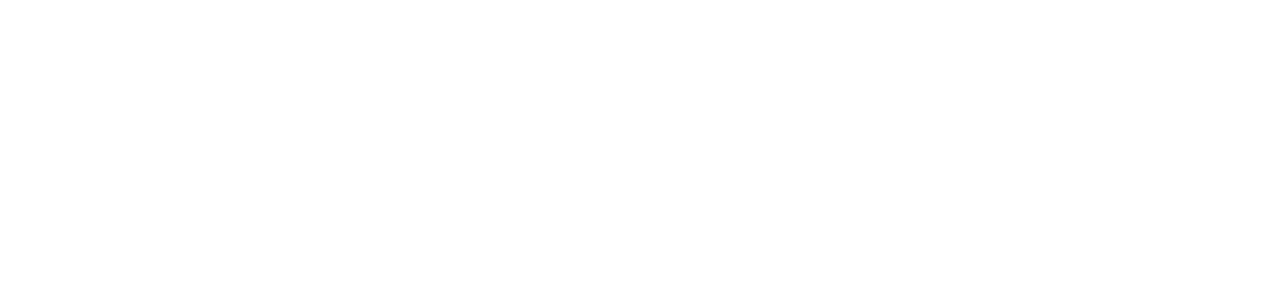
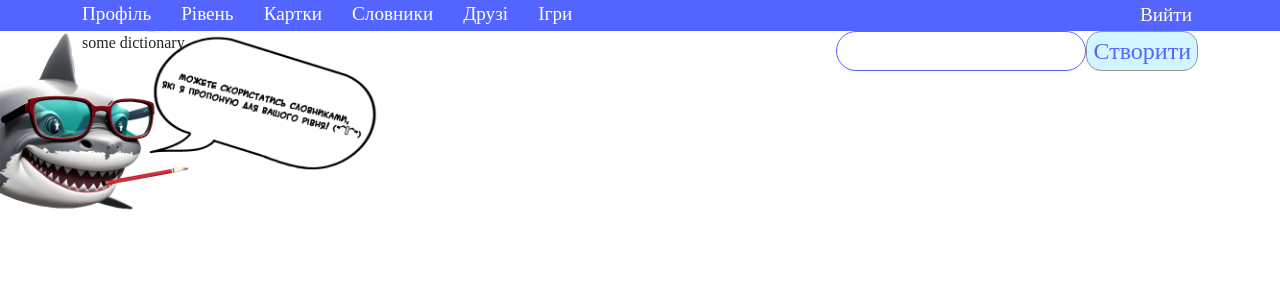
Before and after one commit to w-nikitich/Langoshark, a React (Create React App) app in the folder client/: page /dictionaries in a window 1280 px wide. Before the commit this address had no page. Shown: the top 300 px of the page. Built offline with nearby package versions, Linux system fonts and the light colour scheme; a web font is replaced by a local one.

Commit message:
navigate to dictionries page + overflow dictionary name fix

```diff
--- a/client/src/App.js
+++ b/client/src/App.js
@@ -9,6 +9,7 @@
 import ObserverWithRouterRegistration from "./components/Registration";
 import Profile from "./components/Profile";
 import Authorization from "./components/Authorization";
+import Dictionaries from "./pages/Dictionaries";
 
 function App() {
   return (
@@ -17,6 +18,7 @@
           <Route path="/" element={<Home/>}/>
           <Route path="/registration" element={<ObserverWithRouterRegistration/>}/>
           <Route path="/profile" element={<Profile/>}/>
+          <Route path="/dictionaries" element={<Dictionaries/>}/>
         </Routes>
       </BrowserRouter>
 
--- a/client/src/components/Menu.js
+++ b/client/src/components/Menu.js
@@ -1,12 +1,24 @@
 import React from 'react';
+import { useNavigate } from 'react-router-dom';
 
 function Menu() {
+    const navigate = useNavigate();
+
+    function toDictionaries() {
+        navigate('/dictionaries');
+    }
+
+    function toProfile() {
+        navigate('/profile');
+    }
+
     return(
         <nav className='menu'>
             <ul className='menu__list'>
+                <li className='menu__list__item' onClick={toProfile}>Профіль</li>
                 <li className='menu__list__item'>Рівень</li>
                 <li className='menu__list__item'>Картки</li>
-                <li className='menu__list__item'>Словники</li>
+                <li className='menu__list__item' onClick={toDictionaries}>Словники</li>
                 <li className='menu__list__item'>Друзі</li>
                 <li className='menu__list__item'>Ігри</li>
             </ul>
--- /dev/null
+++ b/client/src/pages/Dictionaries.js
@@ -0,0 +1,38 @@
+import React from "react";
+import { useNavigate } from "react-router-dom";
+import Container from 'react-bootstrap/Container';
+import axios from 'axios';
+import Header from '../components/Header';
+import shark_dialog from '../images/shark_dialog.png';
+
+function Dictionaries() {
+    const navigate = useNavigate();
+
+    return (
+        <div id="dictionaries">
+            <Header/>
+
+            <Container>
+                <div className="dictionaries__block">
+                    <div className="dictionaries__proposed">
+                        <div className="dictionaries__proposed__title">
+                            <img className="shark__dialog" src={shark_dialog}/>
+                        </div>
+
+                        <div className="dictionaries__proposed__list">
+                            <p>some dictionary</p>
+                        </div>
+                    </div>
+                    <div className="dictionaries__list__pannel">
+                        <div className="dictionaries__list__pannel__form">
+                            <input className="dictionary__create__name" type="text"/>
+                            <button className="dictionary__create__btn def-btn">Створити</button>
+                        </div>
+                    </div>
+                </div>
+            </Container>
+        </div>
+    );
+}
+
+export default Dictionaries;
--- a/client/src/styles/App.scss
+++ b/client/src/styles/App.scss
@@ -11,6 +11,7 @@
 @import 'components/BubbleAnimation.scss';
 @import 'components/NewDictionaryWindow.scss';
 @import 'components/DictionaryList.scss';
+@import 'components/Dictionaries.scss';
 
 .App {
     text-align: center;
--- a/client/src/styles/base/base.scss
+++ b/client/src/styles/base/base.scss
@@ -1,3 +1,5 @@
+@import '../constans.scss';
+
 p {
     margin: 0;
     padding: 0;
@@ -11,6 +13,14 @@
 
 a {
     text-decoration: none;
+}
+
+.def-btn {
+    background-color: $btns-color;
+    font-size: $font-size-24;
+    border: 1px solid $border-color;
+    border-radius: 15px;
+    color: $default-color;
 }
 
 .close {
--- /dev/null
+++ b/client/src/styles/components/Dictionaries.scss
@@ -0,0 +1,31 @@
+@import '../constans.scss';
+@import '../base/base.scss';
+
+#dictionaries {
+    position: relative;
+}
+
+.dictionaries__block {
+    width: 100%;
+    display: flex;
+    justify-content: space-between;
+    font-family: $default-font;
+}
+
+.dictionaries__proposed__list {
+
+}
+
+.dictionaries__list__pannel {
+
+}
+
+.dictionaries__list__pannel__form {
+    display: flex;
+}
+
+.shark__dialog {
+    position: absolute;
+    left: 0;
+    height: 15vw;
+}
--- a/client/src/styles/components/DictionaryList.scss
+++ b/client/src/styles/components/DictionaryList.scss
@@ -4,7 +4,7 @@
     font-size: $font-size-1-5;
     font-weight: 400;
     display: grid;
-    grid-template-columns: 10vw 10vw;
+    grid-template-columns: 15vw 15vw;
     margin-top: 20px;
 }
 
@@ -12,6 +12,7 @@
     display: flex;
     justify-content: space-between;
     padding: 0 10px 0 10px;
+    white-space: initial;
     margin-right: 20px;
     margin-bottom: 20px;
     border: 1px solid $border-color;
@@ -32,3 +33,9 @@
         transform: scale(1.05);
     }
 }
+
+.dictionary__list__name {
+    text-overflow: ellipsis;
+    overflow: hidden;
+    white-space: nowrap;
+}
--- a/client/src/styles/components/Profile.scss
+++ b/client/src/styles/components/Profile.scss
@@ -24,13 +24,10 @@
     }
 
     .profile__basic__info {
-        // width: 100%;
         margin-top: 100px;
         display: flex;
-        // justify-content: space-between;
 
         &--userdata {
-            // width: 100%;
             display: flex;
             flex-direction: column;
         }
--- a/client/src/styles/components/SignOut.scss
+++ b/client/src/styles/components/SignOut.scss
@@ -7,5 +7,6 @@
     &__btn {
         background: none;
         color: #fff;
+        border: none;
     }
 }
```
Also changed, not shown: client/src/images/shark_dialog.png (added).
